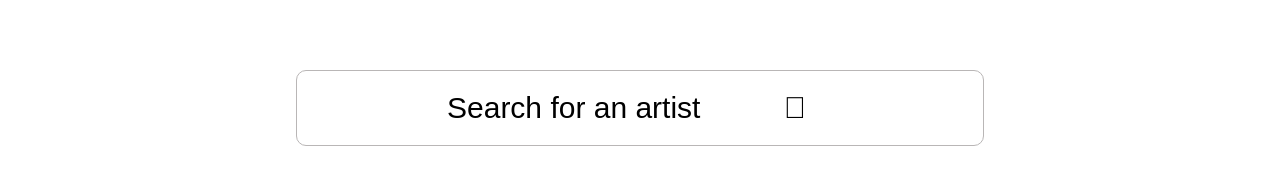
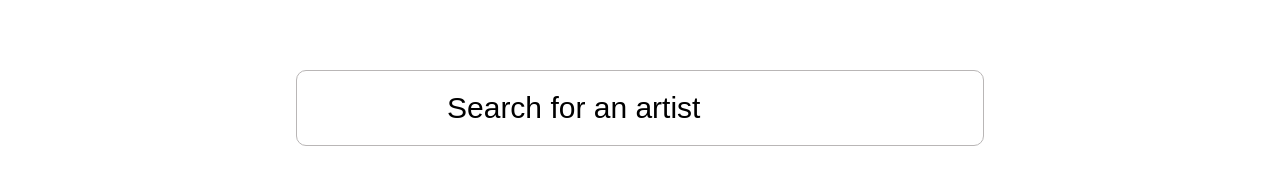
Before and after one commit to Nadim-Nahle/spotify-react, a React (Create React App) app in the folder frontend-react/: page /search in a window 1280 px wide. Shown: the part 321-506 px from the top of the page. Built offline with nearby package versions, Linux system fonts and the light colour scheme.

Commit message:
Create Search State

```diff
--- a/frontend-react/src/pages/search/Search.jsx
+++ b/frontend-react/src/pages/search/Search.jsx
@@ -1,15 +1,24 @@
-import React from "react";
+import React, { useState } from "react";
 import "./Search.css";
 
 const Search = () => {
+  const [serachInput, setSearchInput] = useState("");
   return (
     <div className="search">
       <div className="search-center">
-        <input
-          className="search-input"
-          type="text"
-          placeholder="Search for an artist          &#xf007;"
-        />
+        <form>
+          <input
+            className="search-input"
+            type="text"
+            placeholder="Search for an artist"
+            onKeyPress={(e) => {
+              if (e.key === "Enter") {
+                console.log("good");
+              }
+            }}
+            onChange={(e) => setSearchInput(e.currentTarget.value)}
+          />
+        </form>
       </div>
     </div>
   );
```
